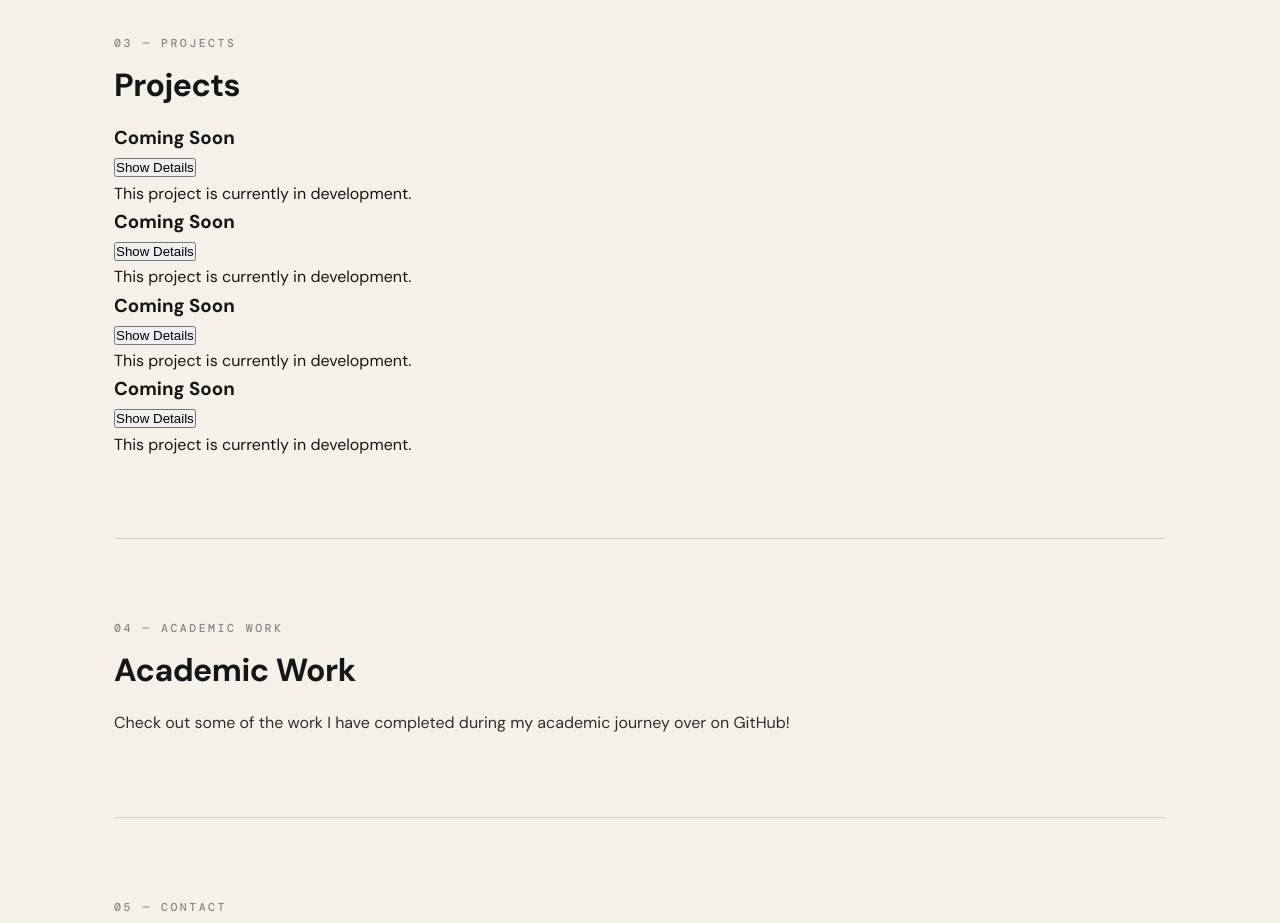
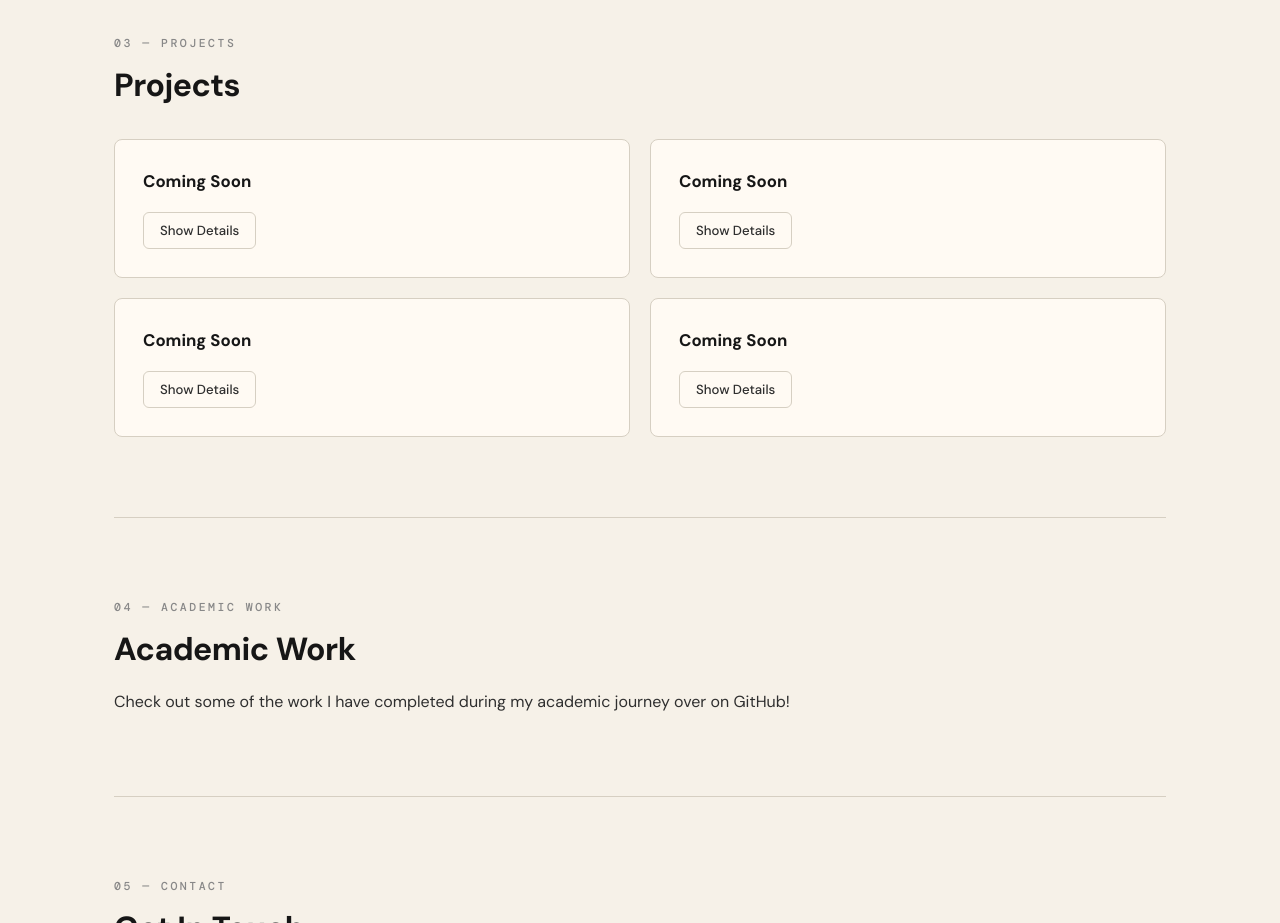
Before and after one commit to nowaynoah/my-portfolio, a plain HTML site: page index.html in a window 1280 px wide. Shown: the part 1740-2663 px from the top of the page. Drawn offline with nearby package versions, Linux system fonts and the light colour scheme; no server answers.

Commit message:
added refurbished project card styles

```diff
--- a/css/styles.css
+++ b/css/styles.css
@@ -321,3 +321,71 @@ section > p {
     color: var(--text-muted) !important;
     font-style: italic;
 }
+
+/* ===== PROJECT CARDS ===== */
+.project-gallery {
+    display: grid;
+    grid-template-columns: repeat(2, 1fr);
+    gap: 20px;
+    margin-top: 36px;
+}
+
+.project-card {
+    padding: 28px;
+    border: 1px solid var(--border);
+    border-radius: 8px;
+    background: var(--bg-card);
+    transition: transform 0.25s ease, border-color 0.25s ease, box-shadow 0.25s ease;
+}
+
+.project-card:hover {
+    transform: translateY(-4px);
+    border-color: var(--accent);
+    box-shadow: 0 12px 32px var(--shadow-hover);
+}
+
+.project-card h3 {
+    font-size: 1.05rem;
+    font-weight: 700;
+    color: var(--text-primary);
+    margin-bottom: 16px;
+}
+
+.project-toggle-btn {
+    padding: 9px 16px;
+    border: 1px solid var(--border);
+    border-radius: 6px;
+    background: transparent;
+    color: var(--text-secondary);
+    font-family: "DM Sans", sans-serif;
+    font-size: 0.825rem;
+    font-weight: 500;
+    cursor: pointer;
+    transition: background 0.2s, color 0.2s, border-color 0.2s;
+}
+
+.project-toggle-btn:hover,
+.project-toggle-btn.active {
+    background: var(--accent);
+    border-color: var(--accent);
+    color: var(--bg);
+}
+
+.project-details {
+    display: none;
+    margin-top: 18px;
+    padding-top: 18px;
+    border-top: 1px solid var(--border);
+}
+
+.project-details.active {
+    display: block;
+}
+
+.project-details p {
+    margin: 0;
+    font-size: 0.9rem;
+    font-weight: 500;
+    color: var(--text-secondary);
+    max-width: none;
+}
```
